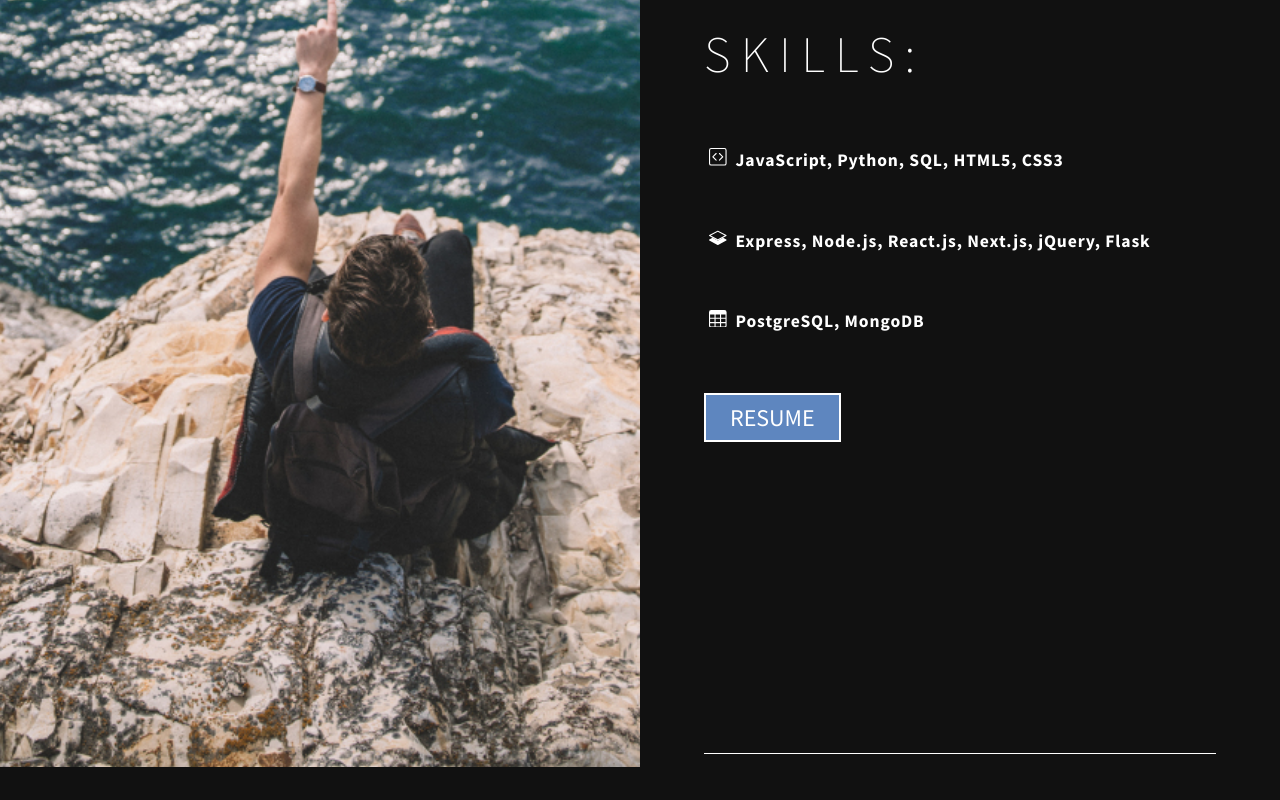
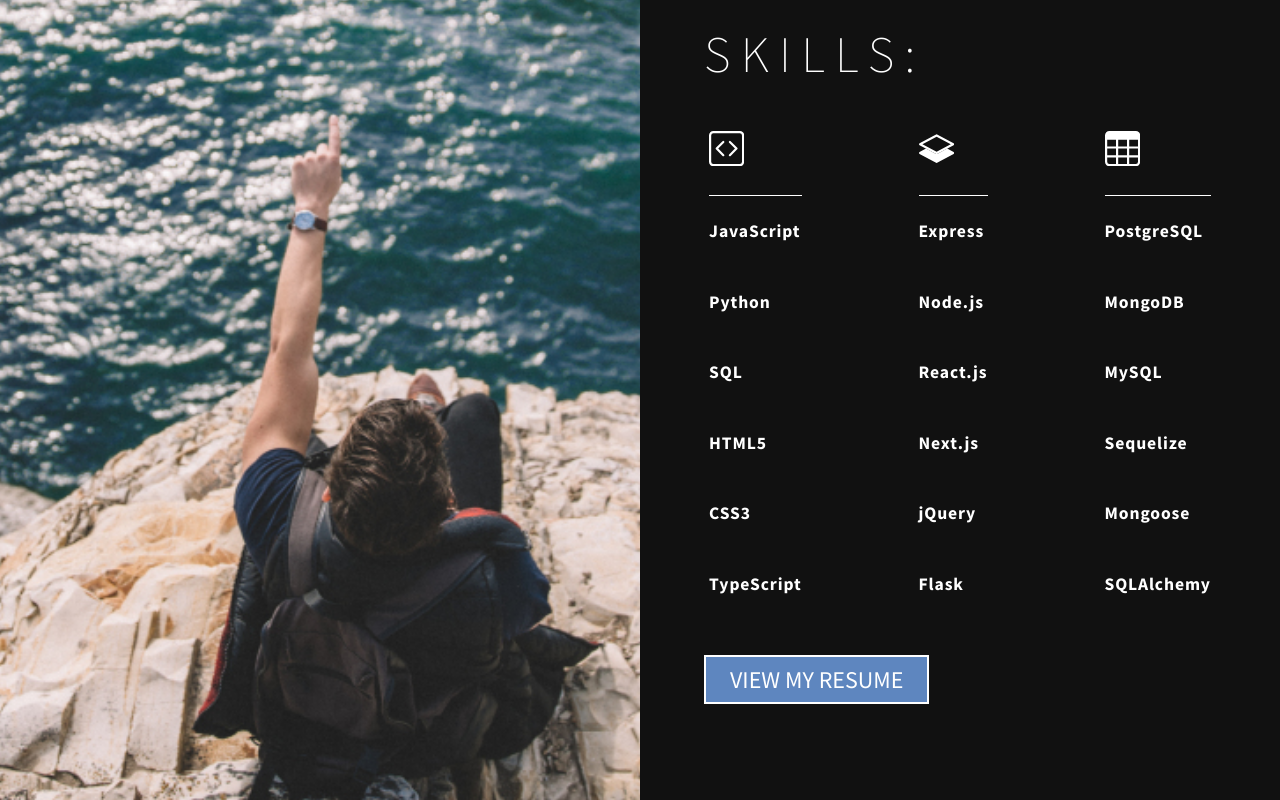
Before and after one commit to jimmygranadino/portfolio-react, a React (Create React App) app: page / in a window 1280 px wide. Shown: the part 660-1460 px from the top of the page. Built offline with nearby package versions, Linux system fonts and the light colour scheme; a web font is replaced by a local one.

Commit message:
netlify is better

```diff
--- a/package.json
+++ b/package.json
@@ -10,6 +10,7 @@
     "react": "^16.13.1",
     "react-anchor-link-smooth-scroll": "^1.0.12",
     "react-dom": "^16.13.1",
+    "react-pdf": "^4.2.0",
     "react-router-dom": "^5.2.0",
     "react-router-hash-link": "^2.0.0",
     "react-scripts": "^3.4.2",
--- a/src/App.css
+++ b/src/App.css
@@ -8,6 +8,17 @@ html {
 
 body {
   background: #111111;
+}
+
+ul {
+  padding: 0;
+  text-decoration: none;
+  margin: 0 auto;
+  border-top: 1px #ffffff solid;
+}
+
+li {
+  list-style: none;
 }
 
 .container {
@@ -199,6 +210,7 @@ a:hover {
   color: #ffffff;
   border: 2px #ffffff solid;
   transition: all 0.8s;
+  margin: 1em;
 }
 
 .norm-btn:hover {
@@ -208,6 +220,13 @@ a:hover {
 
 .skill-box {
   margin-top: 9em;
+}
+
+.skill-list {
+  display: flex;
+  margin-top: 0 auto;
+  justify-content: space-between;
+  justify-items: left;
 }
 
 .avatar {
@@ -245,3 +264,7 @@ a:hover {
   font-weight: 400;
   margin: 0 auto;
 }
+
+.no-marg {
+  margin: 0;
+}
--- a/src/components/Navbar.jsx
+++ b/src/components/Navbar.jsx
@@ -7,7 +7,7 @@ const Navbar = () => {
     return (
         <nav>
             <div>
-                <Link class="nav-link" to="#portfolio">GO TO PORTFOLIO &nbsp;
+                <Link class="nav-link" to="#portfolio">JUMP TO PORTFOLIO &nbsp;
                     <svg width="1em" height="1em" viewBox="0 0 16 16" class="bi bi-arrow-down-square-fill" fill="currentColor" xmlns="http://www.w3.org/2000/svg">
                         <path fill-rule="evenodd" d="M2 0a2 2 0 0 0-2 2v12a2 2 0 0 0 2 2h12a2 2 0 0 0 2-2V2a2 2 0 0 0-2-2H2zm6.5 5a.5.5 0 0 0-1 0v4.793L5.354 7.646a.5.5 0 1 0-.708.708l3 3a.5.5 0 0 0 .708 0l3-3a.5.5 0 0 0-.708-.708L8.5 9.793V5z"/>
                     </svg>
--- a/src/components/Portfolio.jsx
+++ b/src/components/Portfolio.jsx
@@ -23,7 +23,7 @@ const Portfolio = () => {
                 <br />
                 <p className="content-text">Tech used includes Node.js, Express and PostgreSQL.</p>
                 <br />
-                <a href="#" className="norm-btn">REPO</a> <a href="#" className="norm-btn">DEPLOYMENT</a>
+                <a href="https://github.com/jimmygranadino/p2" className="norm-btn">REPO</a> <a href="https://col-cities.herokuapp.com/" className="norm-btn">DEPLOYMENT</a>
             </div>
             <div className="port-title-card">
                 <h2 className="port-title-text">BADGER DODGER</h2>
@@ -33,7 +33,7 @@ const Portfolio = () => {
                 <br />
                 <p className="content-text">Tech used includes HTML5, CSS3 and JavaScript.</p>
                 <br />
-                <a href="#" className="norm-btn">REPO</a> <a href="#" className="norm-btn">DEPLOYMENT</a>
+                <a href="https://github.com/jimmygranadino/badgerdodger" className="norm-btn">REPO</a> <a href="https://jimmygranadino.github.io/badgerdodger/" className="norm-btn">DEPLOYMENT</a>
             </div>
         </section>
     )
--- a/src/components/Skills.jsx
+++ b/src/components/Skills.jsx
@@ -1,31 +1,55 @@
 import React from 'react';
+import Resume from './JGresume.pdf'
 
 const Skills = () => {
     return (
         <div className="skill-box">
             <h1 className="headings" id="skills">SKILLS:</h1>
+                <div className="skill-list">
                 <p className="content-text heavy-text">
-                <svg width="1em" height="1em" viewBox="0 0 16 16" class="bi bi-code-square" fill="currentColor" xmlns="http://www.w3.org/2000/svg">
+                    <svg width="2em" height="2em" viewBox="0 0 16 16" class="bi bi-code-square" fill="currentColor" xmlns="http://www.w3.org/2000/svg">
                         <path fill-rule="evenodd" d="M14 1H2a1 1 0 0 0-1 1v12a1 1 0 0 0 1 1h12a1 1 0 0 0 1-1V2a1 1 0 0 0-1-1zM2 0a2 2 0 0 0-2 2v12a2 2 0 0 0 2 2h12a2 2 0 0 0 2-2V2a2 2 0 0 0-2-2H2z"/>
                         <path fill-rule="evenodd" d="M6.854 4.646a.5.5 0 0 1 0 .708L4.207 8l2.647 2.646a.5.5 0 0 1-.708.708l-3-3a.5.5 0 0 1 0-.708l3-3a.5.5 0 0 1 .708 0zm2.292 0a.5.5 0 0 0 0 .708L11.793 8l-2.647 2.646a.5.5 0 0 0 .708.708l3-3a.5.5 0 0 0 0-.708l-3-3a.5.5 0 0 0-.708 0z"/>
                     </svg>
-                &nbsp;&nbsp;JavaScript, Python, SQL, HTML5, CSS3
+                    <ul>
+                        <li>JavaScript</li>
+                        <li>Python</li>
+                        <li>SQL</li>
+                        <li>HTML5</li>
+                        <li>CSS3</li>
+                        <li>TypeScript</li>
+                    </ul>
                 </p>
                 <p className="content-text heavy-text">
-                <svg width="1em" height="1em" viewBox="0 0 16 16" class="bi bi-layers-half" fill="currentColor" xmlns="http://www.w3.org/2000/svg">
+                    <svg width="2em" height="2em" viewBox="0 0 16 16" class="bi bi-layers-half" fill="currentColor" xmlns="http://www.w3.org/2000/svg">
                         <path fill-rule="evenodd" d="M3.188 8L.264 9.559a.5.5 0 0 0 0 .882l7.5 4a.5.5 0 0 0 .47 0l7.5-4a.5.5 0 0 0 0-.882L12.813 8l-4.578 2.441a.5.5 0 0 1-.47 0L3.188 8z"/>
                         <path fill-rule="evenodd" d="M7.765 1.559a.5.5 0 0 1 .47 0l7.5 4a.5.5 0 0 1 0 .882l-7.5 4a.5.5 0 0 1-.47 0l-7.5-4a.5.5 0 0 1 0-.882l7.5-4zM1.563 6L8 9.433 14.438 6 8 2.567 1.562 6z"/>
                     </svg>
-                &nbsp;&nbsp;Express, Node.js, React.js, Next.js, jQuery, Flask
+                    <ul>
+                        <li>Express</li>
+                        <li>Node.js</li>
+                        <li>React.js</li>
+                        <li>Next.js</li>
+                        <li>jQuery</li>
+                        <li>Flask</li>
+                    </ul>
                 </p>
                 <p className="content-text heavy-text">
-                <svg width="1em" height="1em" viewBox="0 0 16 16" class="bi bi-table" fill="currentColor" xmlns="http://www.w3.org/2000/svg">
+                    <svg width="2em" height="2em" viewBox="0 0 16 16" class="bi bi-table" fill="currentColor" xmlns="http://www.w3.org/2000/svg">
                         <path fill-rule="evenodd" d="M0 2a2 2 0 0 1 2-2h12a2 2 0 0 1 2 2v12a2 2 0 0 1-2 2H2a2 2 0 0 1-2-2V2zm15 2h-4v3h4V4zm0 4h-4v3h4V8zm0 4h-4v3h3a1 1 0 0 0 1-1v-2zm-5 3v-3H6v3h4zm-5 0v-3H1v2a1 1 0 0 0 1 1h3zm-4-4h4V8H1v3zm0-4h4V4H1v3zm5-3v3h4V4H6zm4 4H6v3h4V8z"/>
                     </svg>
-                &nbsp;&nbsp;PostgreSQL, MongoDB
+                    <ul>
+                        <li>PostgreSQL</li>
+                        <li>MongoDB</li>
+                        <li>MySQL</li>
+                        <li>Sequelize</li>
+                        <li>Mongoose</li>
+                        <li>SQLAlchemy</li>
+                    </ul>
                 </p>
+                </div>
             <br /><br />
-            <a href="#" className="norm-btn">RESUME</a>
+            <a href={Resume} target="_blank" rel="noopener noreferrer" className="norm-btn no-marg">VIEW MY RESUME</a>
         </div>
     )
 }
```
Also changed, not shown: 2 other files (tests, documents, lock files or other folders). Lines whose indentation alone changed are shown as unchanged.
